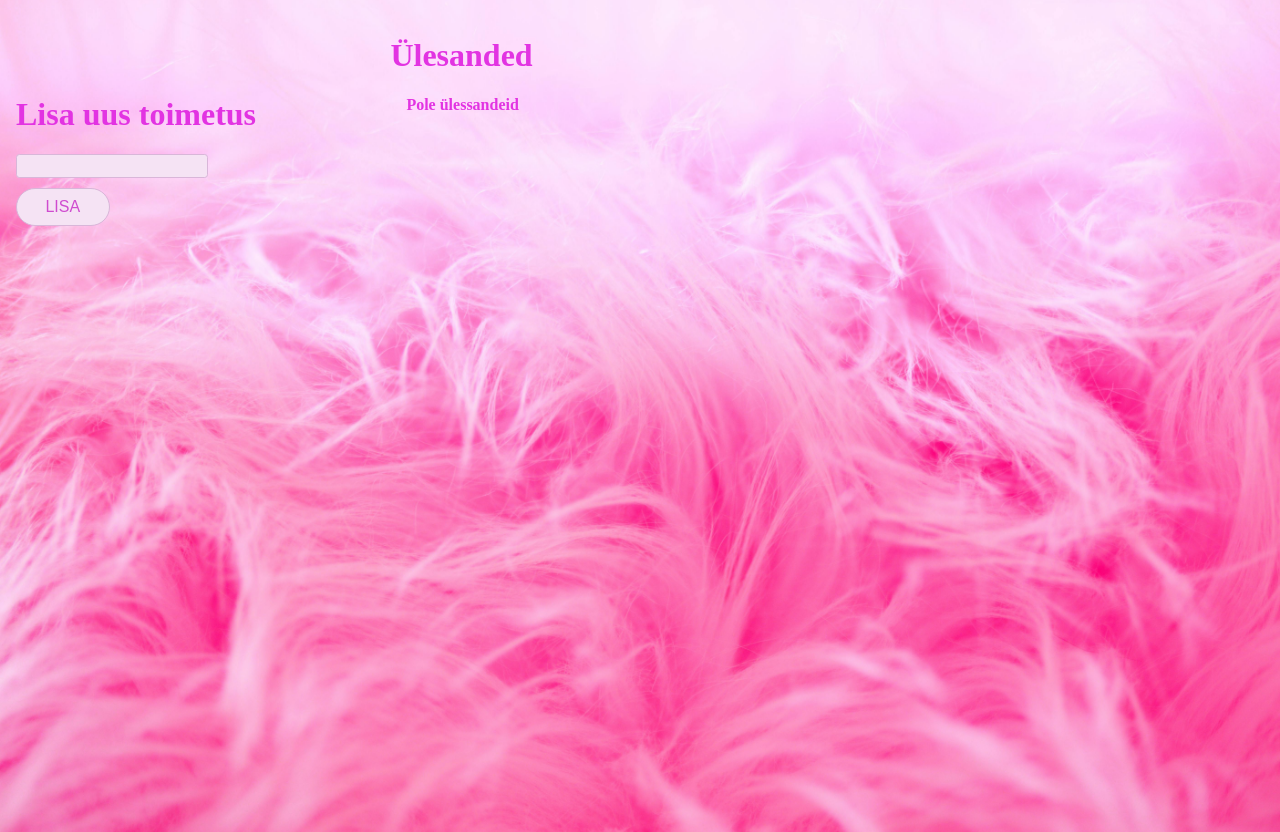
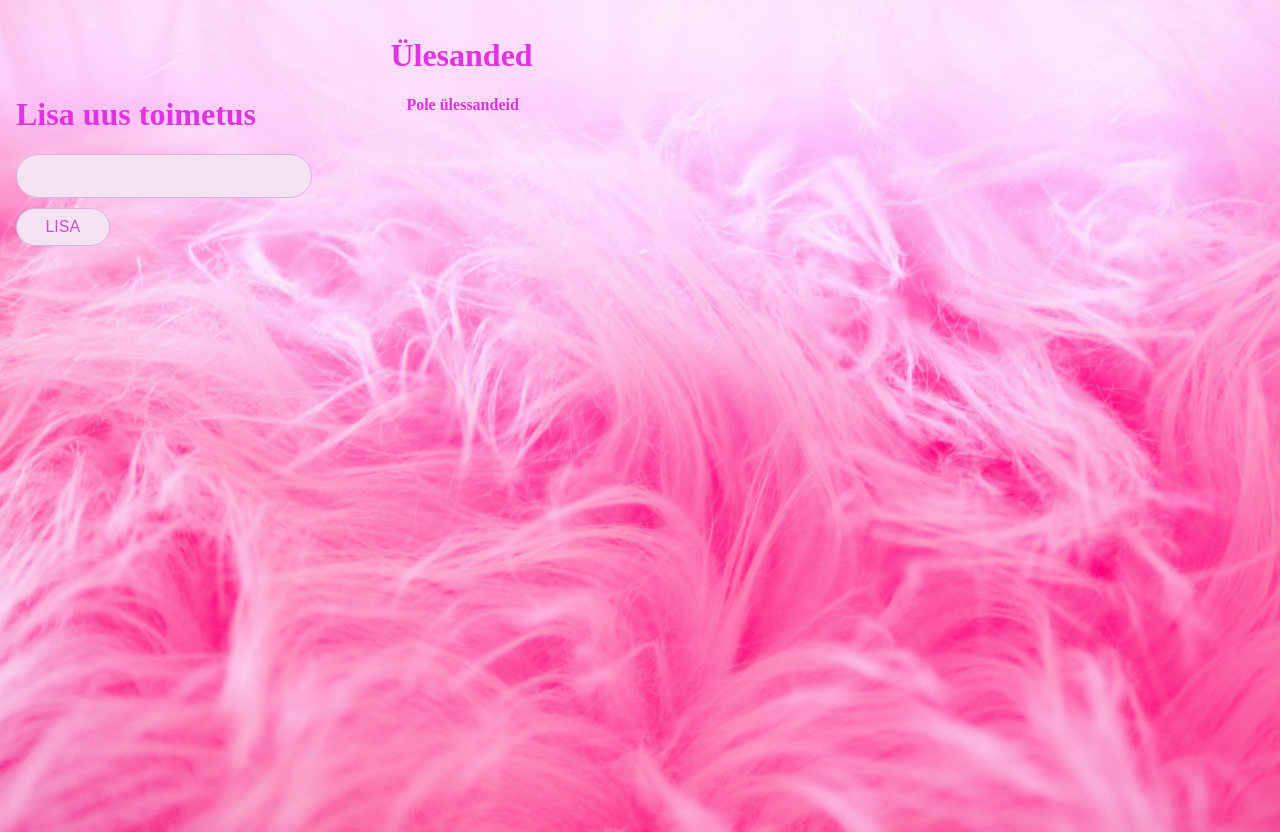
Before and after one commit to mairitikk/React-Do-To-List, a React (Vite) app: page / in a window 1280 px wide. Built offline with nearby package versions, Linux system fonts and the light colour scheme; a web font is replaced by a local one.

Commit message:
input field changes

```diff
--- a/src/styles.css
+++ b/src/styles.css
@@ -128,8 +128,10 @@ body {
     /* Pink border */
     background: #f5e3f4;
     /* Light pink background */
-    border-radius: 0.25em;
-    padding: 0.25em 0.5em;
+    border-radius: 2.25em;
+    padding: 1em 0.5em;
+    width: 75%;
+
     color: #000000;
     /* Black text for better contrast */
 }
```
